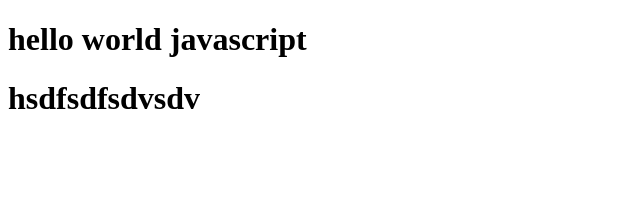
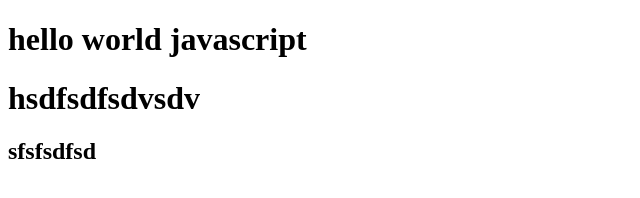
Before and after one commit to Fabio-Cristovao/aulas-js, a plain HTML site: page index.html in a window 1280 px wide. Shown: the whole page, without its empty margins (0-640 px from the left). Drawn offline with Linux system fonts and the light colour scheme.

Commit message:
js start

```diff
--- a/index.html
+++ b/index.html
@@ -10,6 +10,7 @@
 
     <h1>hello world javascript</h1>
     <h1>hsdfsdfsdvsdv</h1>
+    <h2>sfsfsdfsd</h2>
 
 </body>
 </html>
```
